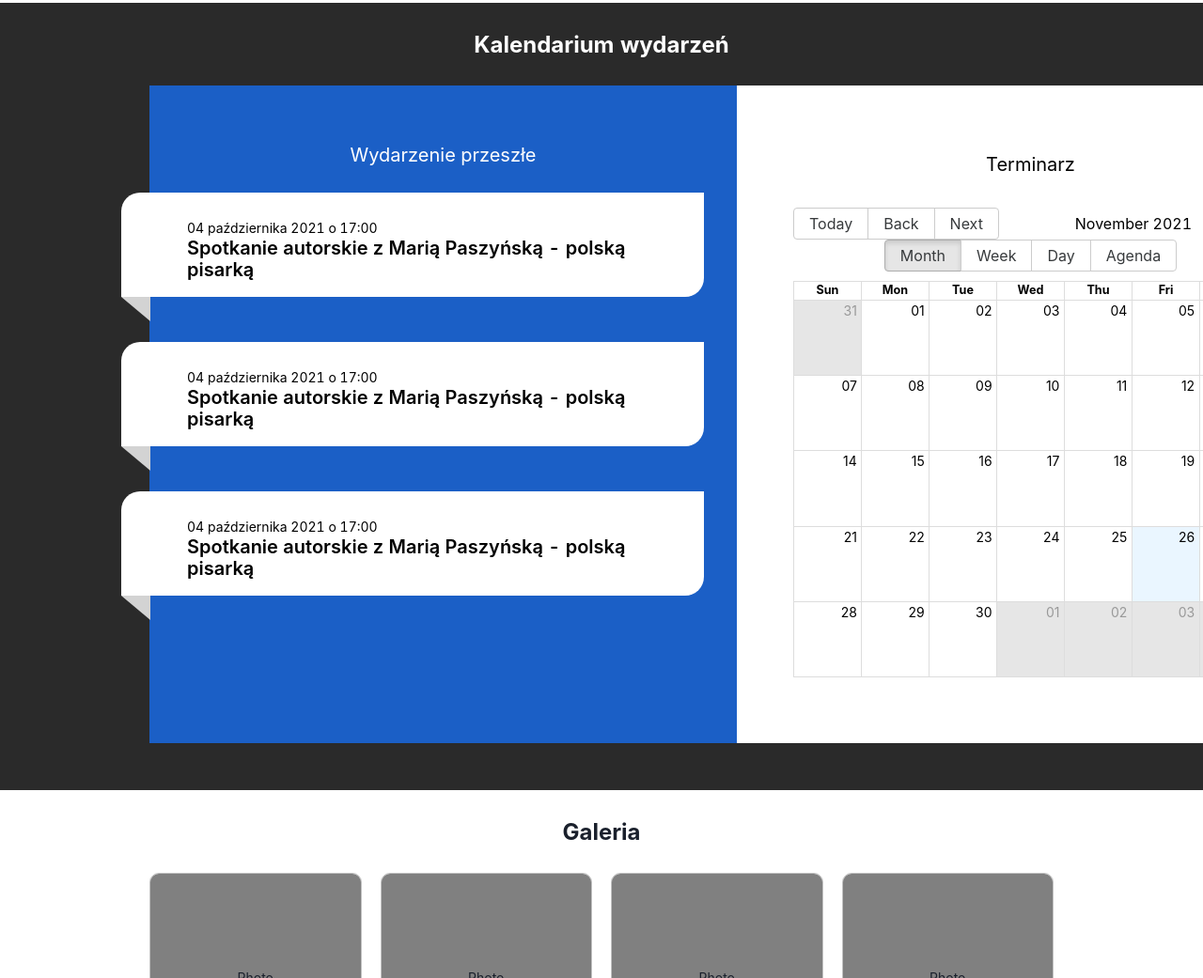
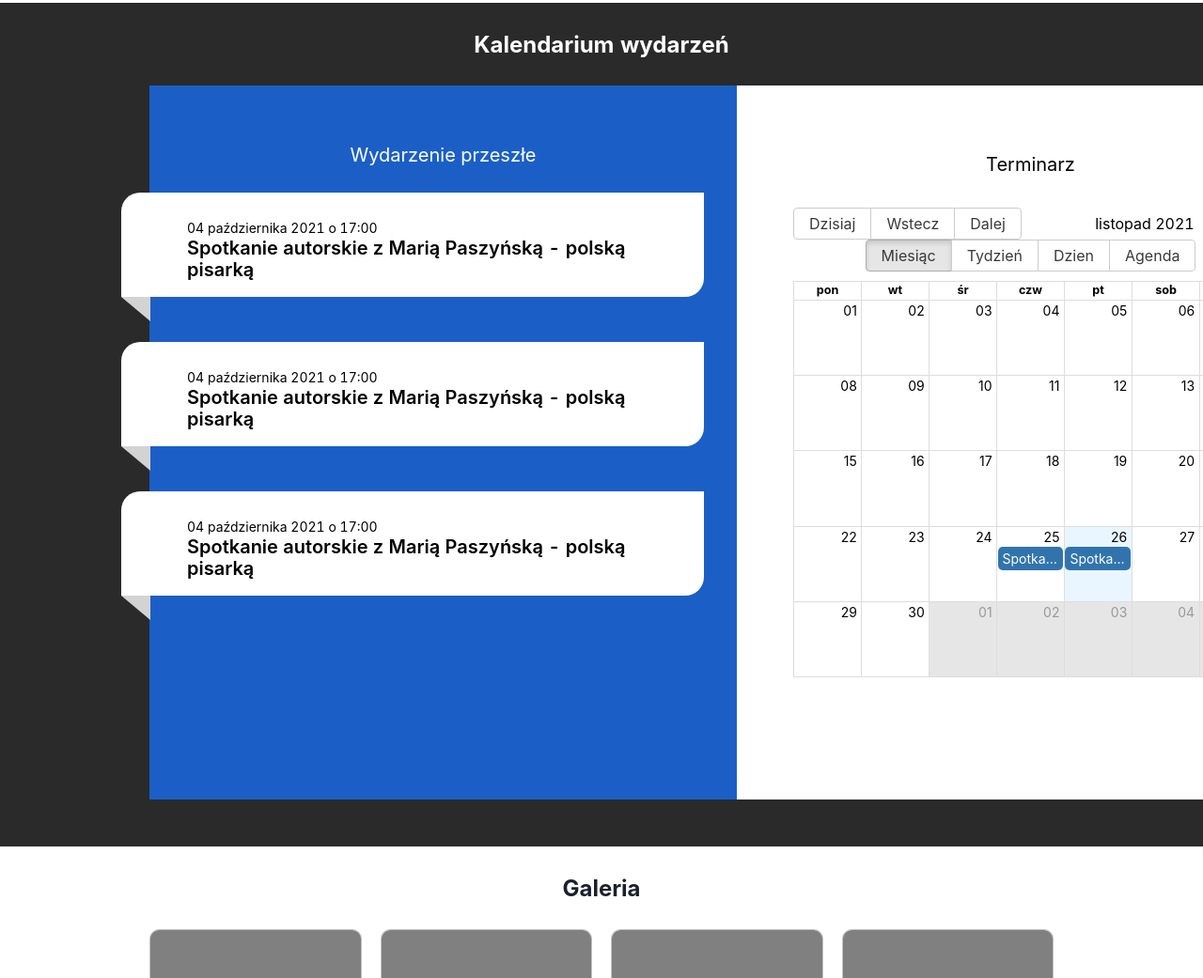
Before and after one commit to KolodziejczykTomasz/biblioteka, a Gatsby site: page / in a window 1280 px wide. Shown: the part 1785-2826 px from the top of the page at 94% size. Built offline with nearby package versions, Linux system fonts and the light colour scheme; Gatsby itself is replaced by a stand-in of ours.

Commit message:
Changed language in react-big-calendar.

```diff
--- a/src/components/calendarEvent.js
+++ b/src/components/calendarEvent.js
@@ -1,6 +1,7 @@
 import React from "react"
 import { Calendar, momentLocalizer } from "react-big-calendar"
 import moment from "moment"
+import "moment/locale/pl"
 import "react-big-calendar/lib/css/react-big-calendar.css"
 
 import styled from "styled-components"
@@ -9,32 +10,88 @@ const Wrapper = styled.div`
   display: flex;
   justify-content: center;
   align-items: center;
+  flex-direction: column;
   width: 100%;
   height: 100%;
   padding: 30px 50px 60px 50px;
+`
+
+const WrapperSelected = styled.div`
+  padding: 30px 15px;
+  width: 100%;
+  height: 24px;
+  font-size: 20px;
+  font-weight: 400;
+  line-height: 24px;
 `
 
 const localizer = momentLocalizer(moment)
 const myEventsList = [
   {
     id: 0,
-    title: "All Day Event very long title",
+    title: "Spotkanie autorskie",
     allDay: true,
-    start: new Date(2015, 3, 0),
-    end: new Date(2015, 3, 1),
+    start: new Date(2021, 10, 26),
+    end: new Date(2021, 10, 26),
+  },
+  {
+    id: 1,
+    title: "Spotkanie autorskie 2",
+    allDay: true,
+    start: new Date(2021, 10, 25),
+    end: new Date(2021, 10, 25),
   },
 ]
 
 export const CalendarEvent = () => {
+  const [selected, setSelected] = React.useState()
+
+  const handleSelectSlot = ({ title }) => {
+    setSelected(title)
+    return
+  }
+
+
+  const resetSelectSlot = () => {
+  setSelected("")
+  return
+}
   return (
     <Wrapper>
+      <div>
         <Calendar
           localizer={localizer}
           events={myEventsList}
           startAccessor="start"
           endAccessor="end"
           style={{ height: 500 }}
+          messages={{
+            next: "Dalej",
+            previous: "Wstecz",
+            today: "Dzisiaj",
+            month: "Мiesiąc",
+            week: "Tydzień",
+            day: "Dzien",
+            work_week: "Roboczy tydzień",
+            allDay: "Cały dzień",
+            yesterday: "Wczoraj",
+            tomorrow: "Jutro",
+            noEventsInRange: "Nie dodano wydarzeń",
+            showMore: function showMore(total) {
+              return "+" + total + "więcej"
+            },
+          }}
+          onSelectEvent={handleSelectSlot}
+          onView={resetSelectSlot}
         />
+      </div>
+      {selected ? (
+        <WrapperSelected>
+          <span style={{ fontWeight: 600 }}>Nazwa wydarzenia:</span> {selected}
+        </WrapperSelected>
+      ) : (
+        <WrapperSelected />
+      )}
     </Wrapper>
   )
 }
```
Lines whose indentation alone changed are shown as unchanged.
